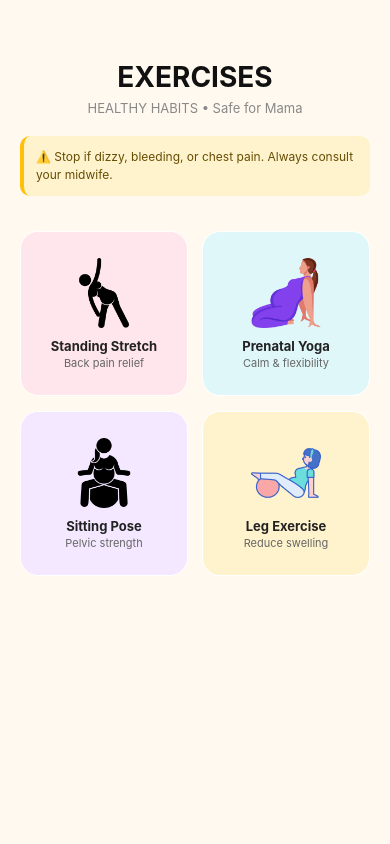
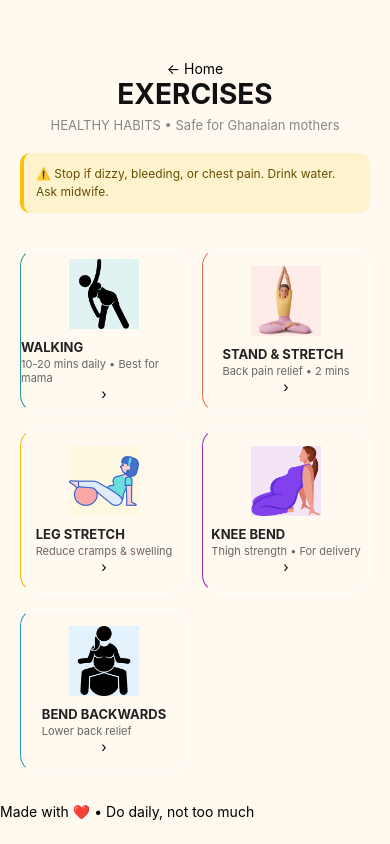
Before and after one commit to Philemon-Osae/healthyHabits, a React Native app: screen /Exercise in a window 390 px wide. Built offline with nearby package versions, Linux system fonts and the light colour scheme.

Commit message:
Update exercise.js

```diff
--- a/assets/components/exercise.js
+++ b/assets/components/exercise.js
@@ -3,34 +3,44 @@ import React from 'react'
 import styles from '../styles/exerciseStyles'
 
 const exercises = [
-  { title: 'Standing Stretch', subtitle: 'Back pain relief', screen: 'Stand', img: require('../images/exercise.png'), color: '#FFE5EC' },
-  { title: 'Prenatal Yoga', subtitle: 'Calm & flexibility', screen: 'Knee', img: require('../images/pregnant-yoga.png'), color: '#E0F7FA' },
-  { title: 'Sitting Pose', subtitle: 'Pelvic strength', screen: 'Bending', img: require('../images/sitt.png'), color: '#F3E8FF' },
-  { title: 'Leg Exercise', subtitle: 'Reduce swelling', screen: 'LegExercise', img: require('../images/pregnancy.png'), color: '#FFF3CD' },
+  { title: 'Walking', subtitle: '10-20 mins daily • Best for mama', screen: 'Walking', img: require('../images/exercise.png'), border: '#2A9D8F', bg: '#E0F2F1' },
+  { title: 'Stand & Stretch', subtitle: 'Back pain relief • 2 mins', screen: 'Stand', img: require('../images/stretch.png'), border: '#E76F51', bg: '#FFEBE8' },
+  { title: 'Leg Stretch', subtitle: 'Reduce cramps & swelling', screen: 'LegExercise', img: require('../images/pregnancy.png'), border: '#FFB703', bg: '#FFF8E1' },
+  { title: 'Knee Bend', subtitle: 'Thigh strength • For delivery', screen: 'Knee', img: require('../images/pregnant-yoga.png'), border: '#9C27B0', bg: '#F3E5F5' },
+  { title: 'Bend Backwards', subtitle: 'Lower back relief', screen: 'Bending', img: require('../images/sitt.png'), border: '#219EBC', bg: '#E3F2FD' },
 ];
 
 export default function Exercise({ navigation }) {
   return (
     <View style={styles.container}>
-      <ScrollView showsVerticalScrollIndicator={false}>
+      <ScrollView showsVerticalScrollIndicator={false} contentContainerStyle={styles.scrollContent}>
         <View style={styles.header}>
+          <TouchableOpacity onPress={() => navigation.goBack()} style={styles.backBtn}>
+            <Text style={styles.backText}>← Home</Text>
+          </TouchableOpacity>
           <Text style={styles.headerText}>EXERCISES</Text>
-          <Text style={styles.subHeader}>HEALTHY HABITS • Safe for Mama</Text>
+          <Text style={styles.subHeader}>HEALTHY HABITS • Safe for Ghanaian mothers</Text>
         </View>
 
         <View style={styles.warningBox}>
-          <Text style={styles.warningText}>⚠️ Stop if dizzy, bleeding, or chest pain. Always consult your midwife.</Text>
+          <Text style={styles.warningText}>⚠️ Stop if dizzy, bleeding, or chest pain. Drink water. Ask midwife.</Text>
         </View>
 
         <View style={styles.nutritionContainer}>
           {exercises.map((item, idx) => (
-            <TouchableOpacity key={idx} style={[styles.optionSelect, { backgroundColor: item.color }]} onPress={() => navigation.navigate(item.screen)} activeOpacity={0.8}>
-              <Image source={item.img} style={styles.optionLogo} resizeMode="contain" />
-              <Text style={styles.cardTitle}>{item.title}</Text>
-              <Text style={styles.cardSub}>{item.subtitle}</Text>
+            <TouchableOpacity key={idx} style={[styles.optionSelect, { borderLeftColor: item.border }]} onPress={() => navigation.navigate(item.screen)} activeOpacity={0.8}>
+              <View style={[styles.iconCircle, { backgroundColor: item.bg }]}>
+                <Image source={item.img} style={styles.optionLogo} resizeMode="contain" />
+              </View>
+              <View style={styles.textWrap}>
+                <Text style={styles.cardTitle}>{item.title.toUpperCase()}</Text>
+                <Text style={styles.cardSub}>{item.subtitle}</Text>
+              </View>
+              <Text style={styles.arrow}>›</Text>
             </TouchableOpacity>
           ))}
         </View>
+        <Text style={styles.footer}>Made with ❤️ • Do daily, not too much</Text>
       </ScrollView>
     </View>
   )
```
